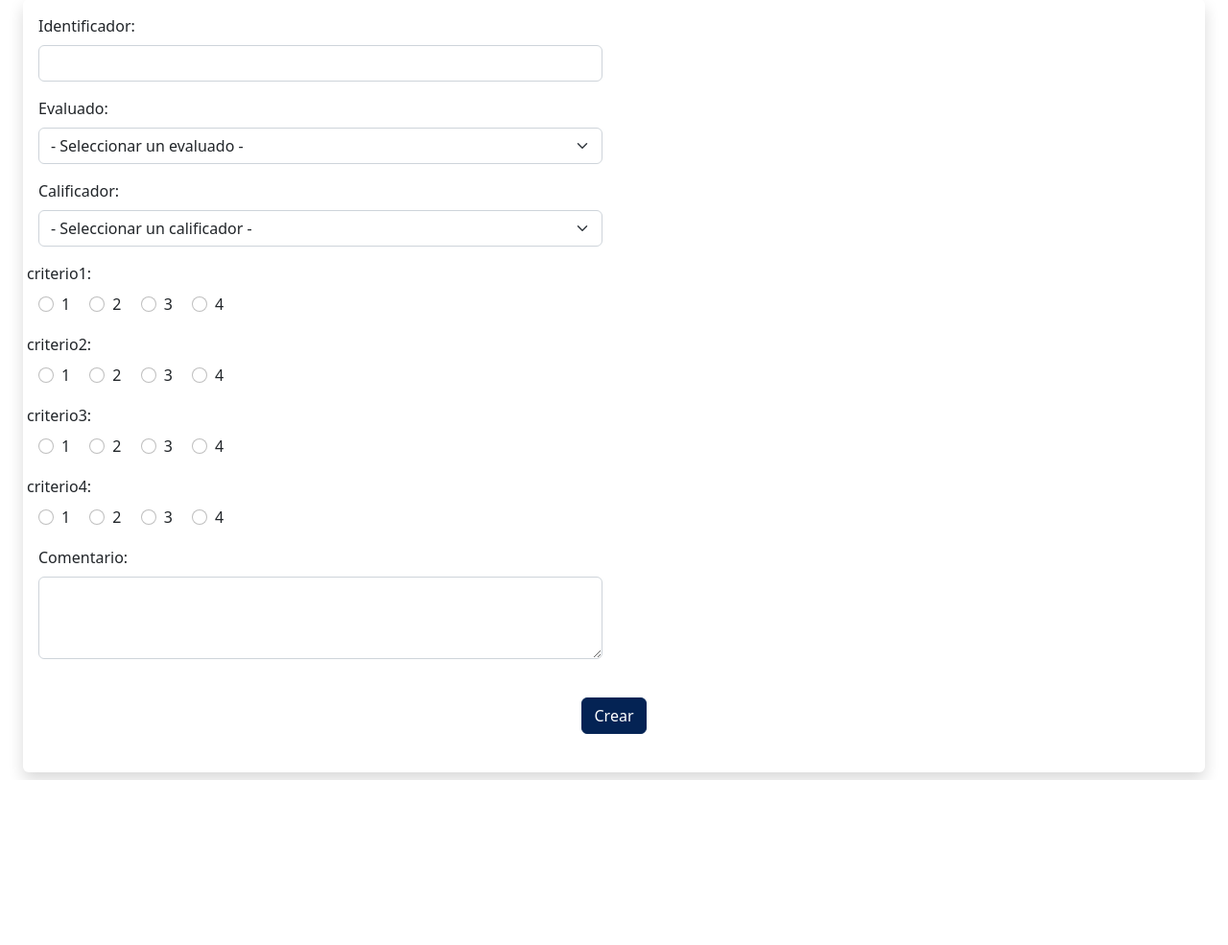
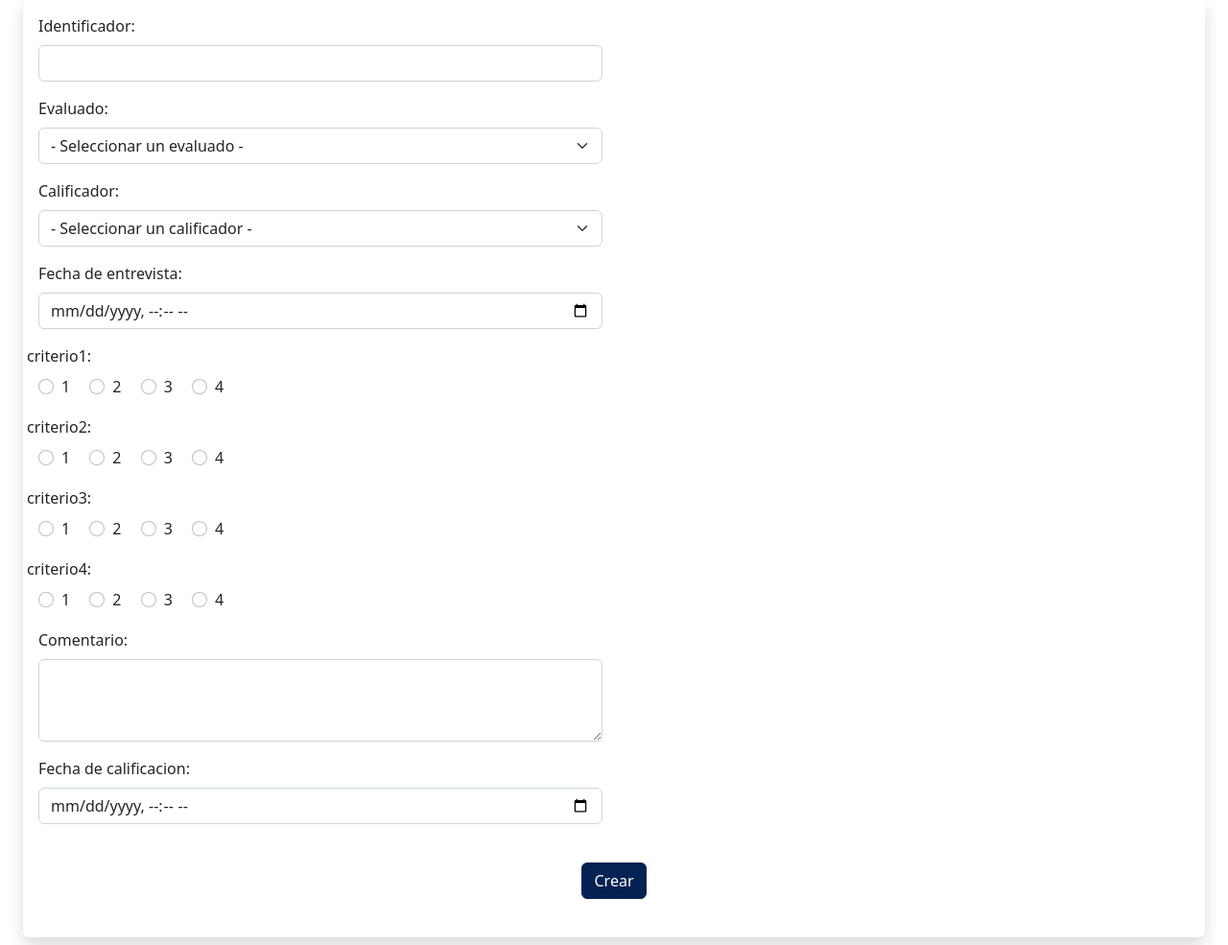
Before and after one commit to DIAD-PUCP/entrevistas-bachillerato, a FastAPI app: template templates/ficha.tpl.html in a window 1280 px wide. Shown: the part 65-1050 px from the top of the page at 96% size. Before the commit the page ends 878 px from the top, so only its background shows below. Run offline with FastAPI, Linux system fonts and the light colour scheme; the template is opened without the code that fills it, so the values that code supplies are empty; some libraries are stand-ins or nearby versions.

Commit message:
Se agrega la fecha de entrevista para poder ordenar las fichas por fecha/hora

```diff
--- a/src/main.py
+++ b/src/main.py
@@ -379,6 +379,7 @@ async def actualizar_ficha(
     ficha: Annotated[models.FichaCalificacion, Form()],
     db: Session = Depends(get_session)
 ):
+    ficha = models.FichaCalificacion.model_validate(ficha)
     f = crud.update_ficha(db, id, ficha)
     usuarios = crud.get_usuarios_activos(db)
     evaluados = crud.get_evaluados(db)
--- a/templates/ficha.tpl.html
+++ b/templates/ficha.tpl.html
@@ -38,6 +38,12 @@
             </select>
         </div>
     </div>
+    <div class="row mb-3">
+        <div class="col-md-6">
+            <label for="fecha_entrevista" class="form-label">Fecha de entrevista:</label>
+            <input id="fecha_entrevista" class="form-control" type="datetime-local" name="fecha_entrevista" value="{% if ficha %}{{ficha.fecha_entrevista}}{% endif %}" required>
+        </div>
+    </div>
     {% for i in range(1,5) %}
     {% set c = 'criterio' + (i|string()) %}
     <div class="row mb-3">
@@ -58,6 +64,12 @@
             <textarea id="comentario" class="form-control" name="comentario" rows="3">{% if ficha and ficha.comentario %}{{ficha.comentario}}{% endif %}</textarea>
         </div>
     </div>
+    <div class="row mb-3">
+        <div class="col-md-6">
+            <label for="fecha_calificacion" class="form-label">Fecha de calificacion:</label>
+            <input id="fecha_calificacion" class="form-control" type="datetime-local" name="fecha_calificacion" value="{% if ficha and ficha.fecha_calificacion %}{{ficha.fecha_calificacion.isoformat(timespec='seconds')}}{% endif %}">
+        </div>
+    </div>
     <div class="container d-flex justify-content-center">
         {% if not ficha %}
         <button id="crear" class="my-4 btn btn-primary" form="ficha">Crear</button>
```
Also changed, not shown: src/models.py (+15 -3 lines).
